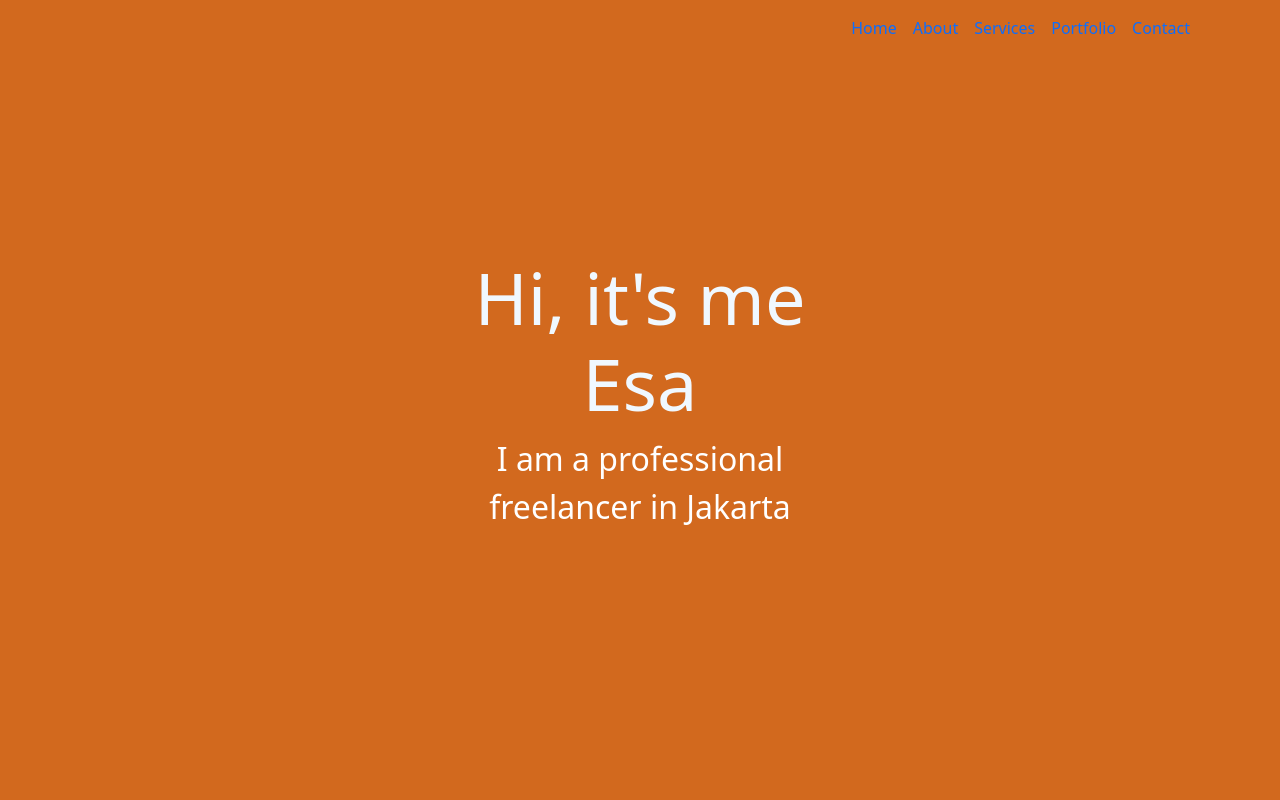
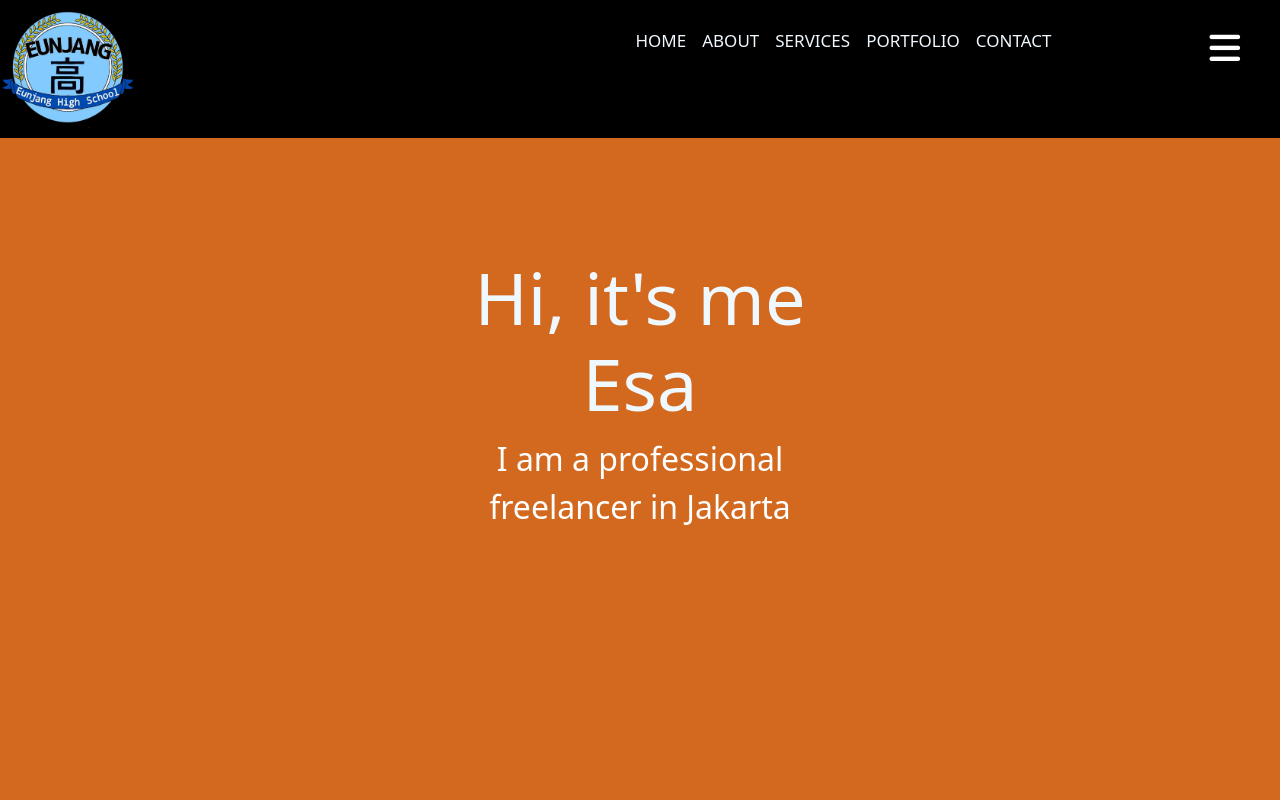
Before and after one commit to N3UTR0N/N3UTR0N.github.io, a plain HTML site: page index.html in a window 1280 px wide. Shown: the top 800 px of the page. Drawn offline with nearby package versions, Linux system fonts and the light colour scheme.

Commit message:
index.html

```diff
--- a/index.html
+++ b/index.html
@@ -8,19 +8,20 @@
     <link rel="stylesheet" href="style.css">
  <!-- CSS Bootstrap -->
 <link href="https://cdn.jsdelivr.net/npm/bootstrap@5.1.3/dist/css/bootstrap.min.css" rel="stylesheet" integrity="sha384-1BmE4kWBq78iYhFldvKuhfTAU6auU8tT94WrHftjDbrCEXSU1oBoqyl2QvZ6jIW3" crossorigin="anonymous">
-
+<script src="https://kit.fontawesome.com/48ea4f50e2.js" crossorigin="anonymous"></script>
 </head>
 <body>
+
     <nav class="navbar navbar-expand-lg fixed-top navbarScroll">
-        <div class="container">
-            <a class="navbar-brand" href="#"></a>
-            <button class="navbar-toggler" type="button" data-bs-toggle="collapse" data-bs-target="#navbarSupportedContent" aria-controls="navbarSupportedContent" aria-expanded="false" aria-label="Toggle navigation">
-                <span class="navbar-toggler-icon"></span>
-            </button>
-            <div class="collapse navbar-collapse" id="navbarSupportedContent">
+
+       <input type="checkbox" id="check">
+       <label for="check" id="checkbtn">
+        <i class="fas fa-bars"></i>
+       </label>
+       <img src="/assets/eunjang.jpg" class="eunjang" alt="">
                 <ul class="navbar-nav ms-auto">
-                    <li class="nav-item active">
-                        <a class="nav-link" href="#home">Home</a>
+                    <li class="nav-item">
+                        <a class="nav-link" id="active" href="#home">Home</a>
                     </li>
                     <li class="nav-item">
                         <a class="nav-link" href="#about">About</a>
@@ -293,7 +294,7 @@
     </section>
 
      <!-- footer section-->
-     <section id="footer">
+     <section id="footer" class="footers">
         <div class="container-fluid">
             <!-- social media icons -->
             <div class="row-mt4 footers">
@@ -307,6 +308,7 @@
     </section>
 </body>
 <script>
+
     // add class navbarDark on navbar scroll
 const header = document.querySelector('.navbar');
 
@@ -316,8 +318,13 @@ window.onscroll = function() {
         header.classList.add('navbarDark');
     }
     else {
-        header.classList.remove('navbarDark');
+
     }
+
 }
+const inputan = document.getElementById("check");
+   inputan.onclick
+
+
 </script>
 </html>
--- a/style.css
+++ b/style.css
@@ -6,6 +6,11 @@
     background-size:cover;
     position:relative;
 }
+
+.eunjang {
+    width: 140px;
+}
+
 /* text css above hero image*/
 .hero_title {
     font-size: 4.5rem;
@@ -45,21 +50,65 @@
 
 /* display background color black on navbar scroll */
 .navbarScroll.navbarDark {
-    background-color: black;
+    background-color: rgb(0, 0, 0);
+    display: block;
 }
 
 /* spacing on all sections */
-#about, #services, #portfolio, #contact {
-    margin-top: 4rem;
+#about, #services, #portfolio, #contact, #footer {
     padding-top: 4.5rem;
     background-color: chocolate;
+    font-size: 15px;
 }
 #contact {
     padding-bottom: 4rem;
 }
 
 #footer {
-margin-left: 50%;
-position: absolute;
-top: 3400px;
+padding-left: 50%;
+top: 50%;
 }
+
+.nav-link {
+    position: relative;
+    text-align: center;
+    justify-content: space-between;
+    font-size: larger;
+
+}
+.navbar ul {
+    float: right;
+    font-size: 15px;
+
+}
+.navbar ul li {
+    display: inline-block;
+    margin-right: 0 5px;
+    line-height: 50px;
+
+}
+.navbar ul li a {
+    color: aliceblue;
+    right:150px;
+    font-size: 17px;
+    border-radius: 3px;
+    text-transform: uppercase;
+}
+a:hover {
+    background: white;
+    transition: .5s;
+    border-radius: 20px;
+
+}
+#checkbtn,#check {
+    color: white;
+    font-size: 35px;
+    float: right;
+    line-height: 80px;
+    margin-right: 40px;
+    cursor: pointer;
+
+}
+#check {
+    display: none;
+}
```
Also changed, not shown: assets/eunjang.jpg (added).
